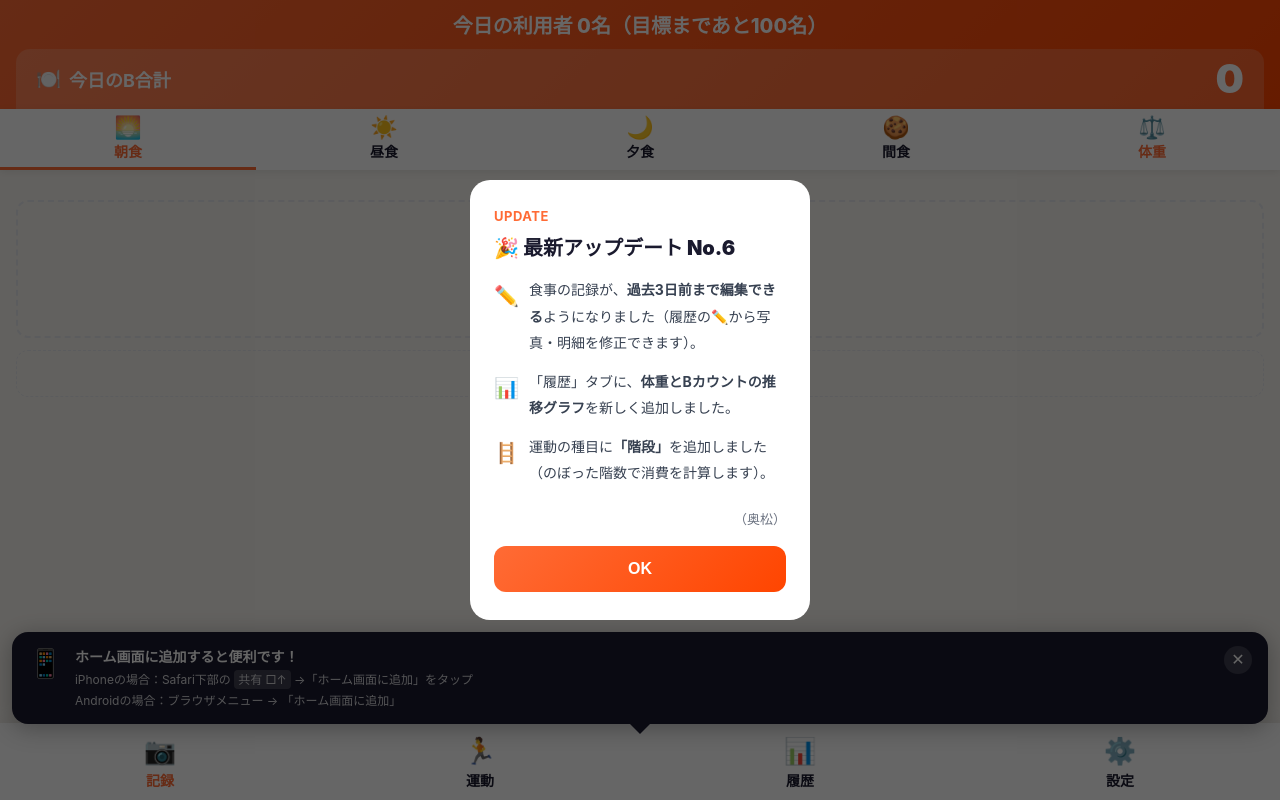
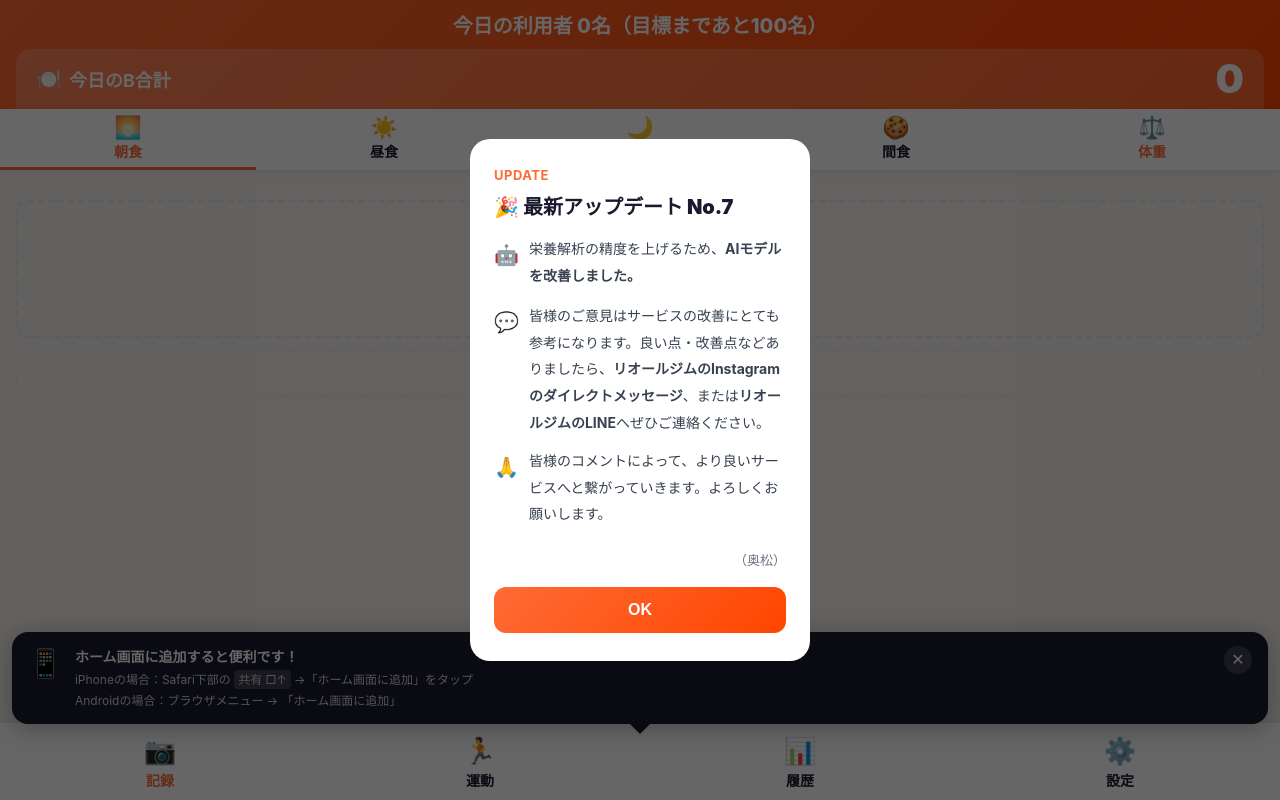
Before and after one commit to gymkoki/ab-diet-counter, a Flask app: page / in a window 1280 px wide. Run offline with Flask 3, Linux system fonts and the light colour scheme; data that the repository does not hold is empty; some libraries are stand-ins or nearby versions.

Commit message:
最新アップデート No.7 を表示（v8・各端末1回）
- 内容：AIモデル改善で解析精度向上／ご意見はリオールジムのInstagram DM・LINEへ
- タイトルを「最新アップデート No.7」に、表示キーをv8に更新

Co-Authored-By: Claude Opus 4.8 <noreply@anthropic.com>

```diff
--- a/templates/index.html
+++ b/templates/index.html
@@ -515,19 +515,19 @@
 <div id="update-notice-overlay" style="display:none;position:fixed;inset:0;z-index:500;background:rgba(0,0,0,0.6);align-items:center;justify-content:center;padding:24px">
   <div style="background:white;border-radius:20px;padding:28px 24px;width:100%;max-width:340px">
     <div style="font-size:13px;font-weight:700;color:#FF6B35;letter-spacing:0.5px;margin-bottom:8px">UPDATE</div>
-    <div style="font-size:20px;font-weight:900;margin-bottom:16px">🎉 最新アップデート No.6</div>
+    <div style="font-size:20px;font-weight:900;margin-bottom:16px">🎉 最新アップデート No.7</div>
     <div style="font-size:14px;line-height:1.9;color:#374151;margin-bottom:22px">
-      <div style="display:flex;gap:10px;margin-bottom:12px">
-        <span style="font-size:20px;flex-shrink:0">✏️</span>
-        <span>食事の記録が、<strong>過去3日前まで編集できる</strong>ようになりました（履歴の✏️から写真・明細を修正できます）。</span>
+      <div style="display:flex;gap:10px;margin-bottom:14px">
+        <span style="font-size:20px;flex-shrink:0">🤖</span>
+        <span>栄養解析の精度を上げるため、<strong>AIモデルを改善しました。</strong></span>
       </div>
       <div style="display:flex;gap:10px;margin-bottom:12px">
-        <span style="font-size:20px;flex-shrink:0">📊</span>
-        <span>「履歴」タブに、<strong>体重とBカウントの推移グラフ</strong>を新しく追加しました。</span>
+        <span style="font-size:20px;flex-shrink:0">💬</span>
+        <span>皆様のご意見はサービスの改善にとても参考になります。良い点・改善点などありましたら、<strong>リオールジムのInstagramのダイレクトメッセージ</strong>、または<strong>リオールジムのLINE</strong>へぜひご連絡ください。</span>
       </div>
       <div style="display:flex;gap:10px">
-        <span style="font-size:20px;flex-shrink:0">🪜</span>
-        <span>運動の種目に<strong>「階段」</strong>を追加しました（のぼった階数で消費を計算します）。</span>
+        <span style="font-size:20px;flex-shrink:0">🙏</span>
+        <span>皆様のコメントによって、より良いサービスへと繋がっていきます。よろしくお願いします。</span>
       </div>
     </div>
     <div style="font-size:13px;color:#6B7280;text-align:right;margin-bottom:18px">（奥松）</div>
@@ -2125,7 +2125,7 @@ function maybeShowHomeBanner() {
 // ═══════════════════════════════════════════
 //  アップデートお知らせ（各端末1回のみ）
 // ═══════════════════════════════════════════
-const NOTICE_KEY = 'ab-diet-notice-v7';
+const NOTICE_KEY = 'ab-diet-notice-v8';
 function closeUpdateNotice() {
   localStorage.setItem(NOTICE_KEY, '1');
   document.getElementById('update-notice-overlay').style.display = 'none';
```
